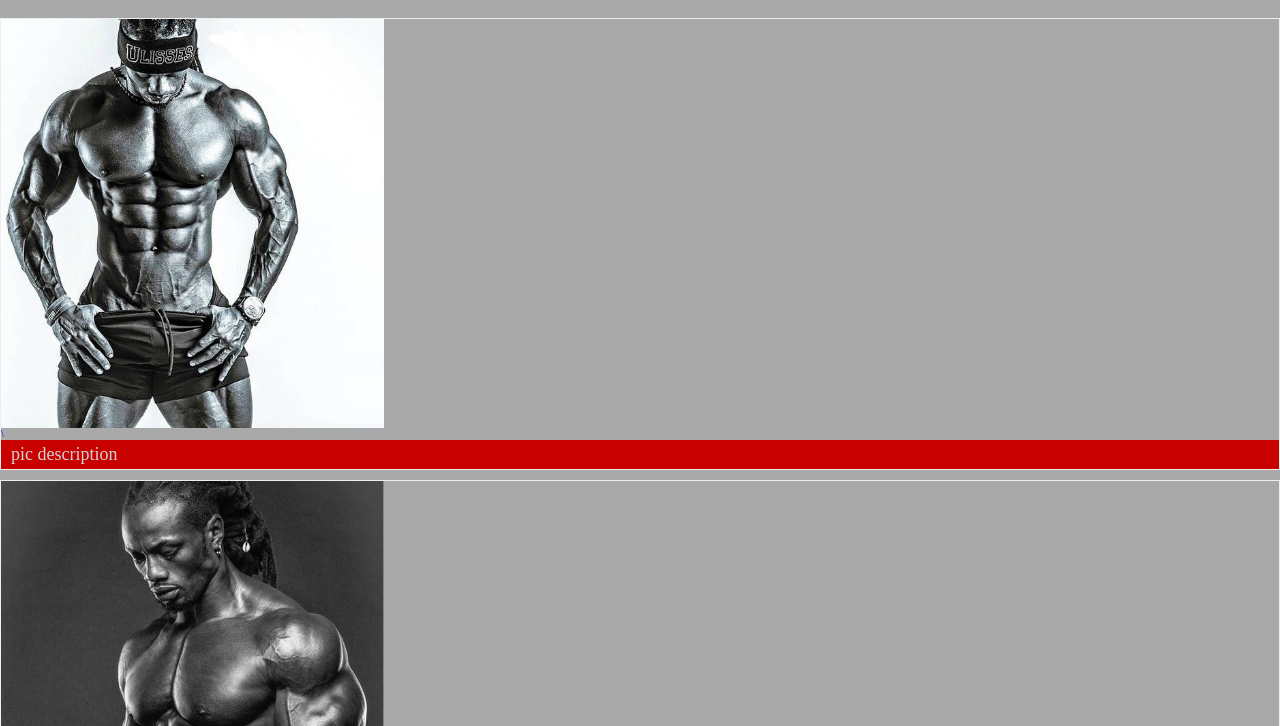
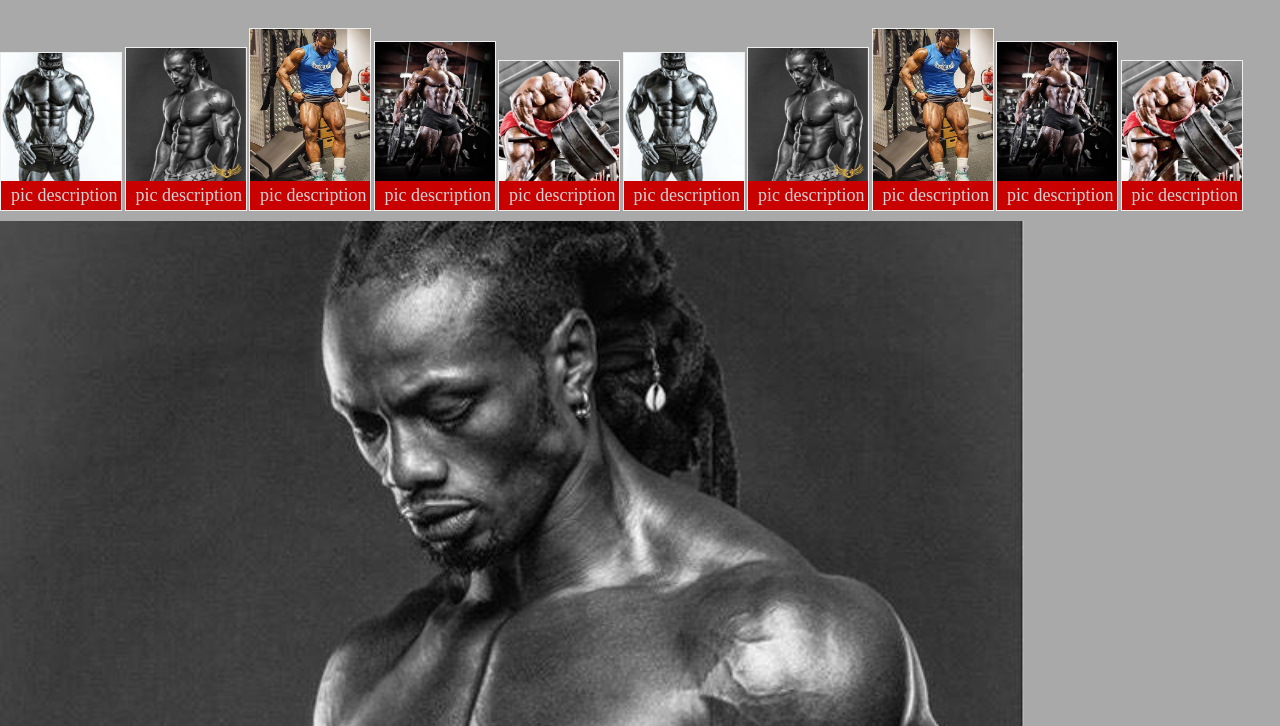
Before and after one commit to brentonjackson/fitnessgram, a plain HTML site: page index.html in a window 1280 px wide. Shown: the part 74-800 px from the top of the page. Drawn offline with nearby package versions, Linux system fonts and the light colour scheme.

Commit message:
made thumbnail images horizontal and added detail image

```diff
--- a/index.html
+++ b/index.html
@@ -5,12 +5,12 @@
     <meta charset="UTF-8">
     <meta name="viewport" content="width=device-width, initial-scale=1.0">
     <title>FitnessGram</title>
-<!--    Fonts -->
+    <!--    Fonts -->
     <link href="https://fonts.googleapis.com/css2?family=Permanent+Marker&display=swap" rel="stylesheet">
-<!--    CSS Stylesheets -->
+    <!--    CSS Stylesheets -->
     <link rel="stylesheet" href="https://cdnjs.cloudflare.com/ajax/libs/normalize/8.0.1/normalize.min.css">
     <link rel="stylesheet" href="stylesheets/styles.css">
-<!--***************** Favicon.ico **************************-->
+    <!--***************** Favicon.ico **************************-->
     <link rel="apple-touch-icon" sizes="57x57" href="favicon/apple-icon-57x57.png">
     <link rel="apple-touch-icon" sizes="60x60" href="favicon/apple-icon-60x60.png">
     <link rel="apple-touch-icon" sizes="72x72" href="favicon/apple-icon-72x72.png">
@@ -20,7 +20,7 @@
     <link rel="apple-touch-icon" sizes="144x144" href="favicon/apple-icon-144x144.png">
     <link rel="apple-touch-icon" sizes="152x152" href="favicon/apple-icon-152x152.png">
     <link rel="apple-touch-icon" sizes="180x180" href="favicon/apple-icon-180x180.png">
-    <link rel="icon" type="image/png" sizes="192x192"  href="favicon/android-icon-192x192.png">
+    <link rel="icon" type="image/png" sizes="192x192" href="favicon/android-icon-192x192.png">
     <link rel="icon" type="image/png" sizes="32x32" href="favicon/favicon-32x32.png">
     <link rel="icon" type="image/png" sizes="96x96" href="favicon/favicon-96x96.png">
     <link rel="icon" type="image/png" sizes="16x16" href="favicon/favicon-16x16.png">
@@ -28,7 +28,7 @@
     <meta name="msapplication-TileColor" content="#ffffff">
     <meta name="msapplication-TileImage" content="/ms-icon-144x144.png">
     <meta name="theme-color" content="#ffffff">
-<!--    ******************************-->
+    <!--    ******************************-->
 </head>
 
 <body>
@@ -38,7 +38,37 @@
     <ul class="thumbnail-list">
         <li class="thumbnail-item">
             <a href="#">
-                <img class="thumbnail-image" src="img/ulisses1.png" alt="Ulisses Williams Jr">\
+                <img class="thumbnail-image" src="img/ulisses1.png" alt="Ulisses Williams Jr">
+                <span class="thumbnail-title">pic description</span>
+            </a>
+        </li>
+        <li class="thumbnail-item">
+            <a href="#">
+                <img class="thumbnail-image" src="img/ulisses2.png" alt="Ulisses Williams Jr">
+                <span class="thumbnail-title">pic description</span>
+            </a>
+        </li>
+        <li class="thumbnail-item">
+            <a href="#">
+                <img class="thumbnail-image" src="img/ulisses3.png" alt="Ulisses Williams Jr">
+                <span class="thumbnail-title">pic description</span>
+            </a>
+        </li>
+        <li class="thumbnail-item">
+            <a href="#">
+                <img class="thumbnail-image" src="img/kai1.png" alt="Kai Greene">
+                <span class="thumbnail-title">pic description</span>
+            </a>
+        </li>
+        <li class="thumbnail-item">
+            <a href="#">
+                <img class="thumbnail-image" src="img/kai2.png" alt="Kai Greene">
+                <span class="thumbnail-title">pic description</span>
+            </a>
+        </li>
+        <li class="thumbnail-item">
+            <a href="#">
+                <img class="thumbnail-image" src="img/ulisses1.png" alt="Ulisses Williams Jr">
                 <span class="thumbnail-title">pic description</span>
             </a>
         </li>
@@ -67,6 +97,9 @@
             </a>
         </li>
     </ul>
-</body>
 
-</html>
+    <div class="detail-image-container">
+        <img src="img/ulisses2.png" alt="" class="detail-image">
+        <span class="detail-image-title">Hard Work Beats Talent</span>
+    </div>
+</body></html>
--- a/stylesheets/styles.css
+++ b/stylesheets/styles.css
@@ -26,7 +26,8 @@ a {
 }
 
 .thumbnail-image {
-    width: 30%;
+    width: 100%;
+    height: 100%;
     display: block;
 }
 
@@ -38,10 +39,17 @@ a {
 .thumbnail-item {
     border: 1px solid rgb(100%, 100%, 100%);
     border: 1px solid rgba(100%, 100%, 100%, 0.8);
-    display: block;
+    display: inline-block;
+    width: 120px;
 }
 
 .thumbnail-list {
     list-style: none;
     padding: 0;
+    white-space: nowrap;
+    overflow-x: auto;
 }
+
+.detail-image {
+    width: 80%;
+}
```
